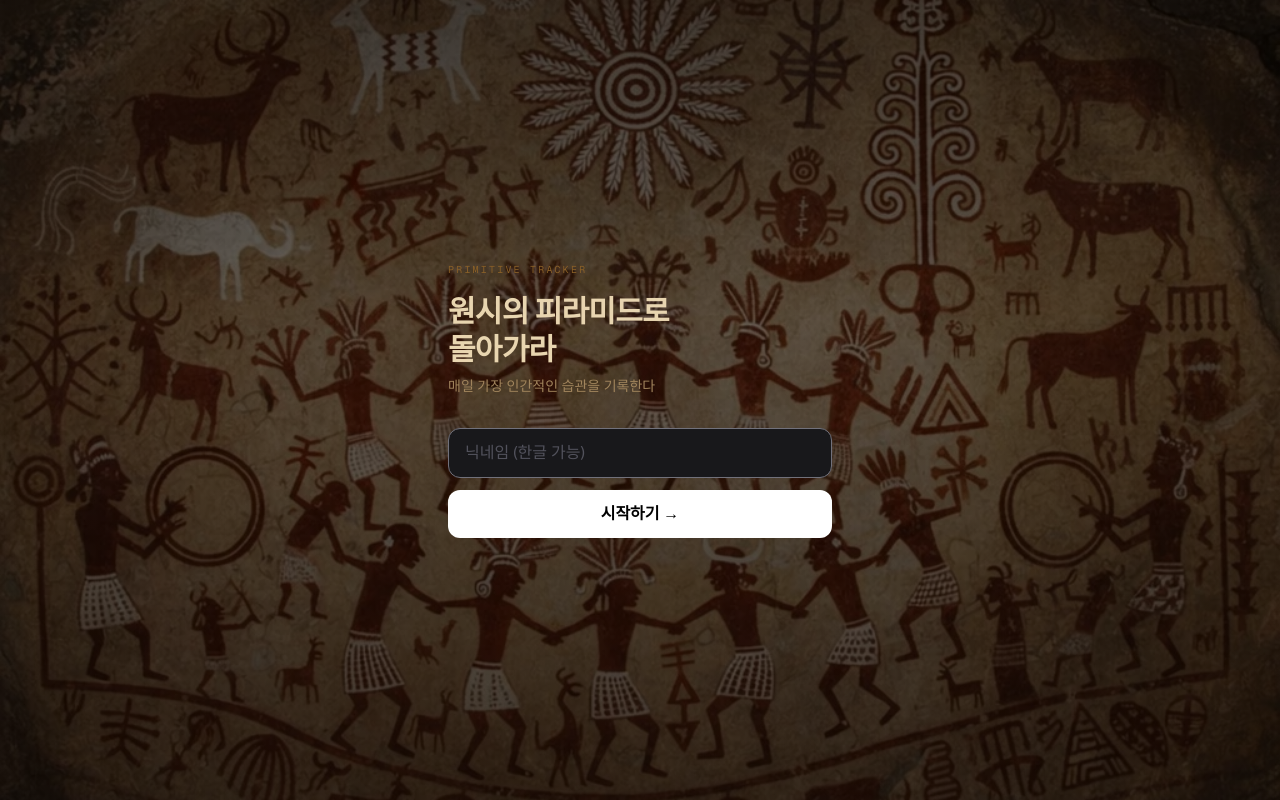
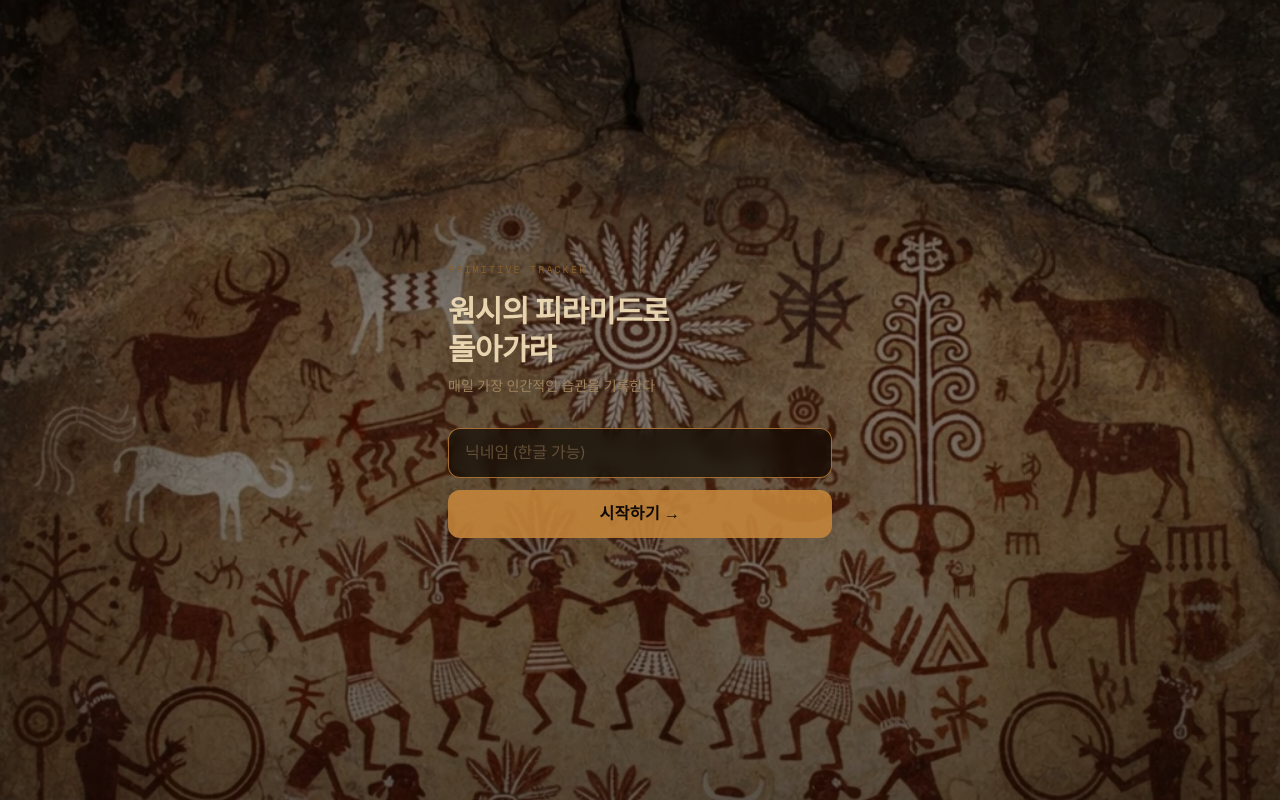
Before and after one commit to spirallwalk/primitive-tracker, a Next.js app: page / in a window 1280 px wide. Built offline with nearby package versions, Linux system fonts and the light colour scheme; no server answers.

Commit message:
배경화면 변경(닉네임, 메인

```diff
--- a/src/app/components/setup-form.tsx
+++ b/src/app/components/setup-form.tsx
@@ -17,7 +17,7 @@ export function SetupForm() {
         required
         autoFocus
         autoComplete="off"
-        className="bg-zinc-900 border border-zinc-700 rounded-xl px-4 py-3 text-white placeholder-zinc-600 focus:outline-none focus:border-zinc-500 transition-colors text-base"
+        className="bg-[rgba(10,5,1,0.65)] border border-[rgba(196,132,58,0.4)] rounded-xl px-4 py-3 text-bone placeholder-[rgba(160,132,92,0.5)] focus:outline-none focus:border-[rgba(196,132,58,0.8)] transition-colors text-base backdrop-blur-sm"
       />
       {state?.error && (
         <p className="text-red-400 text-sm">{state.error}</p>
@@ -25,7 +25,7 @@ export function SetupForm() {
       <button
         type="submit"
         disabled={pending}
-        className="bg-white text-black rounded-xl px-4 py-3 font-semibold hover:bg-zinc-200 transition-colors disabled:opacity-50 text-base"
+        className="bg-[rgba(196,132,58,0.9)] text-[#0d0905] rounded-xl px-4 py-3 font-bold hover:bg-[rgba(224,144,64,1)] transition-colors disabled:opacity-50 text-base tracking-wide"
       >
         {pending ? '설정 중…' : '시작하기 →'}
       </button>
--- a/src/app/globals.css
+++ b/src/app/globals.css
@@ -16,10 +16,10 @@
 body {
   background-color: #0d0905;
   background-image:
-    linear-gradient(rgba(8, 4, 1, 0.72), rgba(8, 4, 1, 0.62) 40%, rgba(8, 4, 1, 0.72)),
-    url('/ui/de27f0ea126c4005314c4cec9db84cd6.webp');
+    linear-gradient(rgba(5, 2, 0, 0.55), rgba(5, 2, 0, 0.45) 40%, rgba(5, 2, 0, 0.60)),
+    url('/UI/de27f0ea126c4005314c4cec9db84cd6.webp');
   background-size: cover;
-  background-position: center;
+  background-position: center top;
   background-attachment: fixed;
   background-repeat: no-repeat;
   color: #e8d5b0;
@@ -27,9 +27,21 @@ body {
   font-family: var(--font-geist-sans, Arial, Helvetica, sans-serif);
 }
 
-/* iOS Safari doesn't support background-attachment: fixed */
+/* iOS Safari doesn't support background-attachment: fixed — use pseudo-element instead */
 @supports (-webkit-touch-callout: none) {
+  body::before {
+    content: '';
+    position: fixed;
+    inset: 0;
+    background-image:
+      linear-gradient(rgba(5, 2, 0, 0.55), rgba(5, 2, 0, 0.45) 40%, rgba(5, 2, 0, 0.60)),
+      url('/UI/de27f0ea126c4005314c4cec9db84cd6.webp');
+    background-size: cover;
+    background-position: center top;
+    z-index: -1;
+  }
   body {
+    background-image: none;
     background-attachment: scroll;
   }
 }
@@ -46,7 +58,7 @@ body {
 }
 
 .stone-card {
-  background: rgba(12, 7, 2, 0.80);
+  background: rgba(12, 7, 2, 0.72);
   backdrop-filter: blur(4px);
   -webkit-backdrop-filter: blur(4px);
   box-shadow:
```
